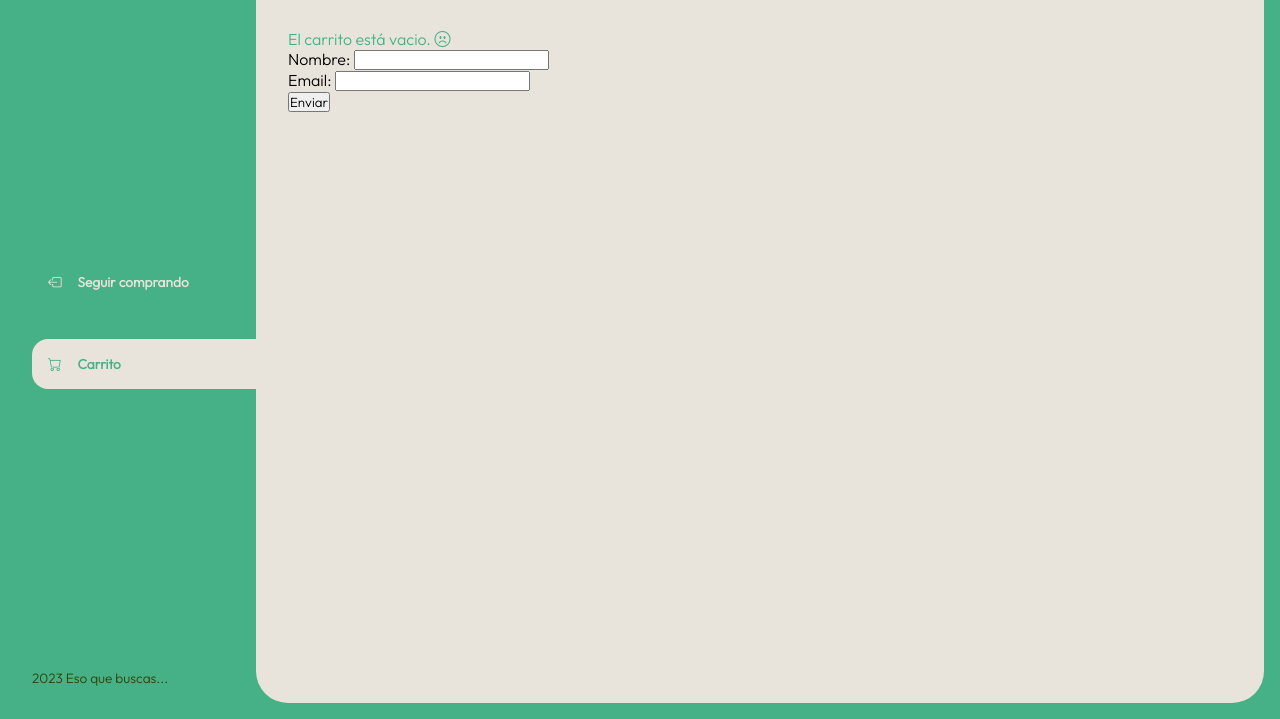
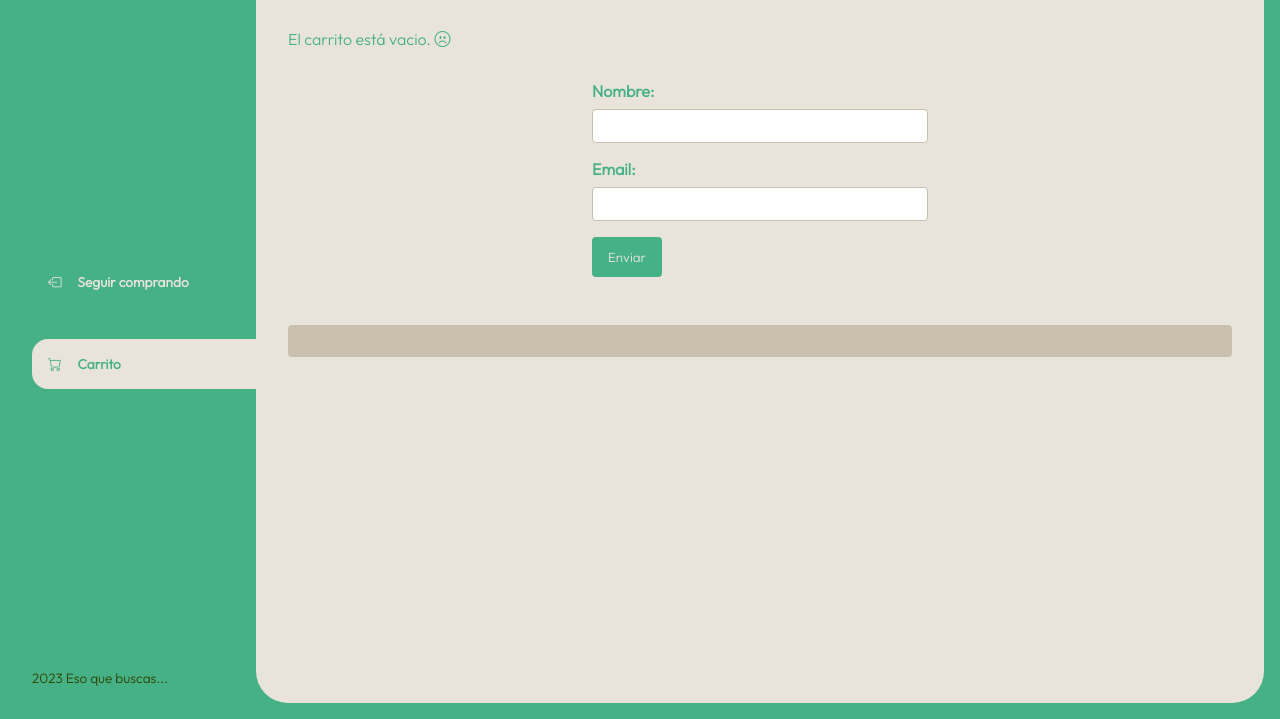
Before and after one commit to Norivhc/JavaScript, a plain HTML site: page carrito.html in a window 1280 px wide. Shown: the part 81-800 px from the top of the page. Drawn offline with nearby package versions, Linux system fonts and the light colour scheme; some packages are replaced by stand-ins of ours; a script that the page names is missing.

Commit message:
add more css

```diff
--- a/estilos/style.css
+++ b/estilos/style.css
@@ -276,6 +276,50 @@ main {
   display: none;
 }
 
+form {
+  max-width: 400px;
+  margin: 0 auto;
+  background-color: var(--clr-white);
+  border-radius: 2rem;
+  padding: 2rem;
+}
+
+form label {
+  display: block;
+  margin-bottom: 0.5rem;
+  color: var(--clr-main);
+  font-weight: bold;
+}
+
+form input[type="text"],
+form input[type="email"] {
+  width: 100%;
+  padding: 0.5rem;
+  margin-bottom: 1rem;
+  border: 1px solid var(--clr-beige);
+  border-radius: 4px;
+}
+
+form button[type="submit"] {
+  background-color: var(--clr-main);
+  color: var(--clr-white);
+  padding: 0.75rem 1rem;
+  border: none;
+  border-radius: 4px;
+  cursor: pointer;
+}
+
+form button[type="submit"]:hover {
+  background-color: var(--clr-main-dark);
+}
+
+#datosMostrados {
+  margin-top: 1rem;
+  background-color: var(--clr-beige);
+  padding: 1rem;
+  border-radius: 4px;
+}
+
 
 /*** MEDIA QUERIES ***/
 
```
Also changed, not shown: js/carrito.js (line endings or trailing spaces).
